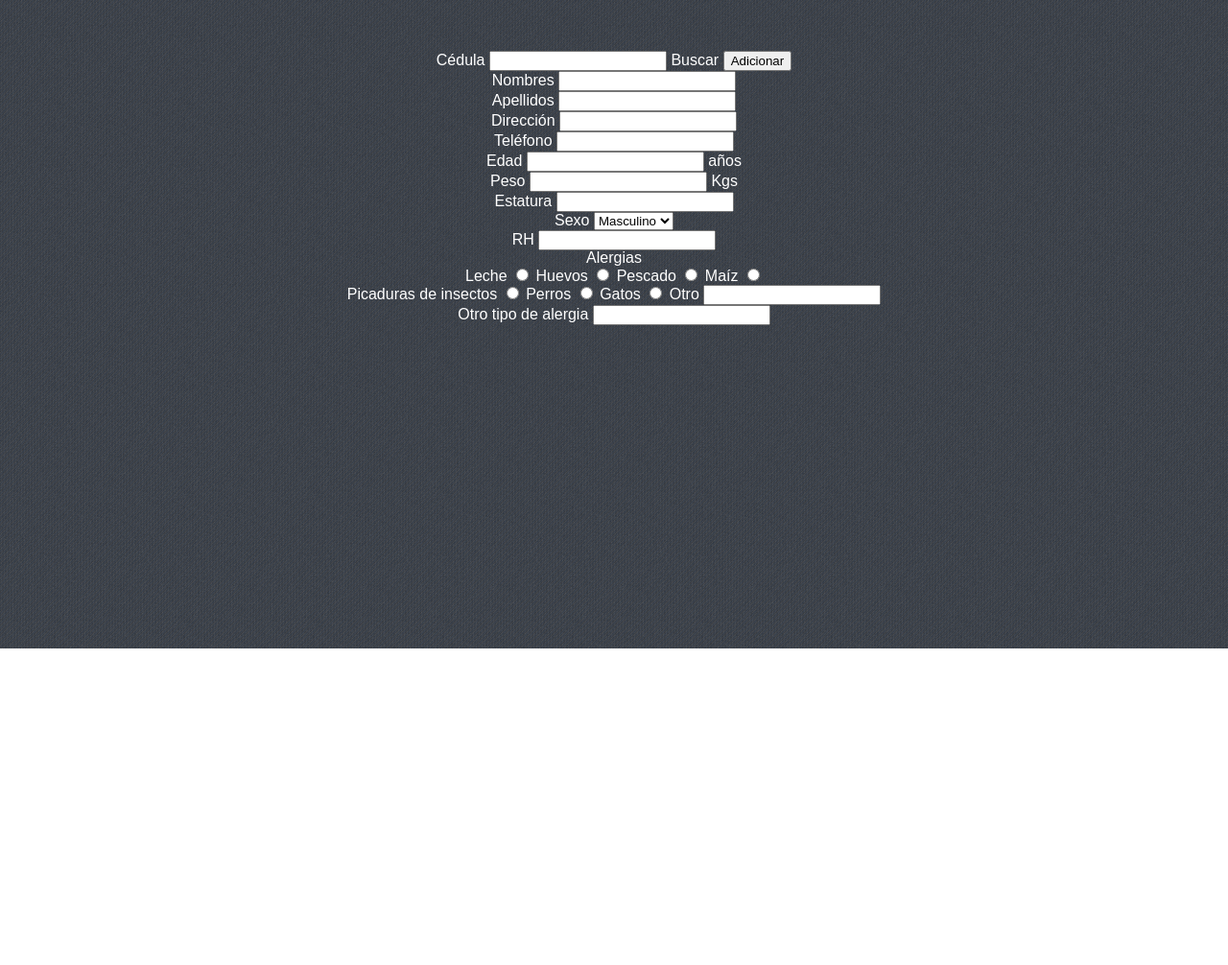
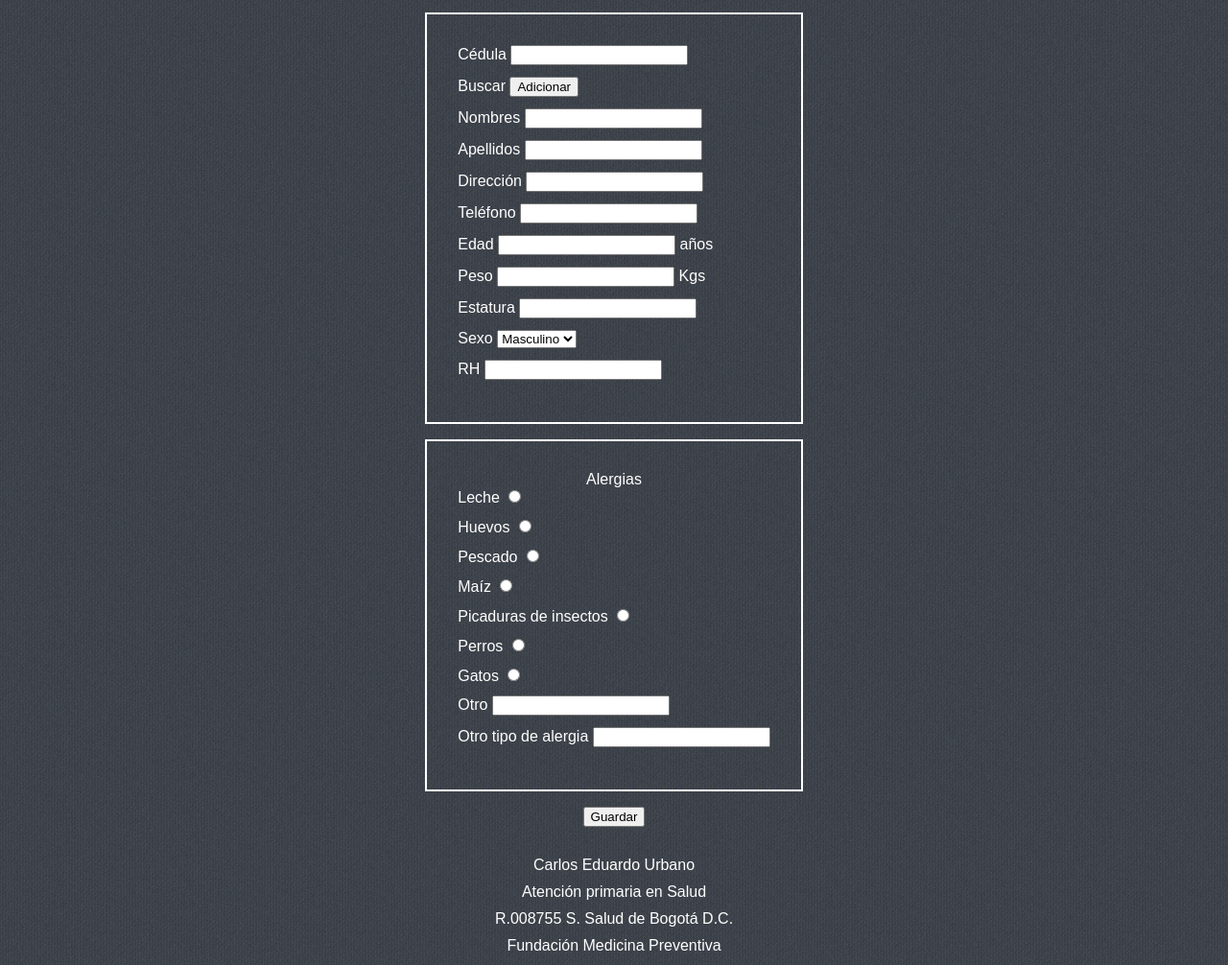
Before and after one commit to jicaicedos/clinica, a plain HTML site: page public/presentacion/adicionarpaciente.html in a window 1280 px wide. Shown: the part 124-1130 px from the top of the page at 96% size. Before the commit the page ends 800 px from the top, so only its background shows below. Drawn offline with Linux system fonts and the light colour scheme; a web font is replaced by a local one.

Commit message:
HTML adicionado footer y imagen logo

```diff
--- a/public/presentacion/adicionarpaciente.html
+++ b/public/presentacion/adicionarpaciente.html
@@ -28,9 +28,12 @@
 			<div class="clearfix"></div>
 		</nav>
 	</div>
+	<h1>Adicionar paciente</h1>
+	<div class="formulario">
 		<form method="post" action="adicionarpaciente">
-		<p>Cédula <input type="number" name="cedula" size="40">
-		Buscar <input type="submit" value="Adicionar"></p>
+			<div class="datos_personales">
+				<p>Cédula <input type="number" name="cedula" size="40"></p>
+				<p>Buscar <input type="submit" value="Adicionar"></p>
 				<p>Nombres <input type="text" name="nombres"></p>
 				<p>Apellidos <input type="text" name="apellidos"></p>
 				<p>Dirección <input type="text" name="direccion"></p>
@@ -45,20 +48,30 @@
 					</select>
 				</p>
 				<p>RH <input type="text" name="rh"></p>
-		<section class="alergias">
-			<p>Alergias</p>
-			Leche <input type="radio" name="leche">
-			Huevos <input type="radio" name="huevos">
-			Pescado <input type="radio" name="pescado">
-			Maíz <input type="radio" name="maiz">
-		</section>
-		<section class="alergias">
-			Picaduras de insectos <input type="radio" name="picaduras_insectos">
-			Perros <input type="radio" name="perros">
-			Gatos <input type="radio" name="gatos">
-			Otro <input type="text" name="otro">
+			</div>
+			<div class="alergias">
+				<h2>Alergias</h2>
+				<p>Leche <input type="radio" name="leche"></p>
+				<p>Huevos <input type="radio" name="huevos"></p>
+				<p>Pescado <input type="radio" name="pescado"></p>
+				<p>Maíz <input type="radio" name="maiz"></p>
+				<p>Picaduras de insectos <input type="radio" name="picaduras_insectos"></p>
+				<p>Perros <input type="radio" name="perros"></p>
+				<p>Gatos <input type="radio" name="gatos"></p>
+				<p>Otro <input type="text" name="otro"></p>
 				<p>Otro tipo de alergia <input type="text" name="otro_tipo_alergia"></p>
-		</section>
+			</div>
 		</form>
+	</div>
+	<div class="botones">
+		<button id="guardar">Guardar</button>
+	</div>
 </body>
+<footer>
+	<p>Carlos Eduardo Urbano</p>
+	<p>Atención primaria en Salud</p>
+	<p>R.008755 S. Salud de Bogotá D.C.</p>
+	<p>Fundación Medicina Preventiva</p>
+</footer>
+
 </html>
--- a/public/presentacion/estilosclinica.css
+++ b/public/presentacion/estilosclinica.css
@@ -7,3 +7,72 @@ p {
 	color: white;
 	text-align: center;
 }
+
+h1 {
+	color: white;
+	font-size: 24px;
+	text-align: center;
+	padding-bottom: 16px;
+}
+
+h3 {
+	color: white;
+	font-size: 16px;
+	text-align: center;
+	padding-bottom: 6em;
+}
+
+body {
+	text-align: center;
+}
+
+footer {
+	text-align: center;
+}
+
+#guardar {
+	text-align: center;
+}
+
+.wrap {
+	margin: 1em auto;
+}
+
+.formulario {
+	display: flex;
+	justify-content: center;
+}
+
+.datos_personales {
+	border: 2px solid white;
+	text-align: ;: left;
+	padding: 32px;
+	margin: 16px;
+	/*justify-content: center;	*/
+}
+.datos_personales p {
+	text-align: left;
+}
+
+.alergias {
+	border: 2px solid white;
+	padding: 32px;
+	margin: 16px;
+	/*justify-content: center;*/
+}
+.alergias p {
+	text-align: left;
+}
+
+.botones {
+	text-align: center;
+	margin-bottom: 2em;
+}
+
+.logo_clinica {
+	margin: 1em;
+}
+
+p {
+	padding-bottom: 12px;
+}
```
Also changed, not shown: index.html (+15 -14 lines), public/presentacion/img/formula.jpg (added). Lines whose indentation alone changed are shown as unchanged.
